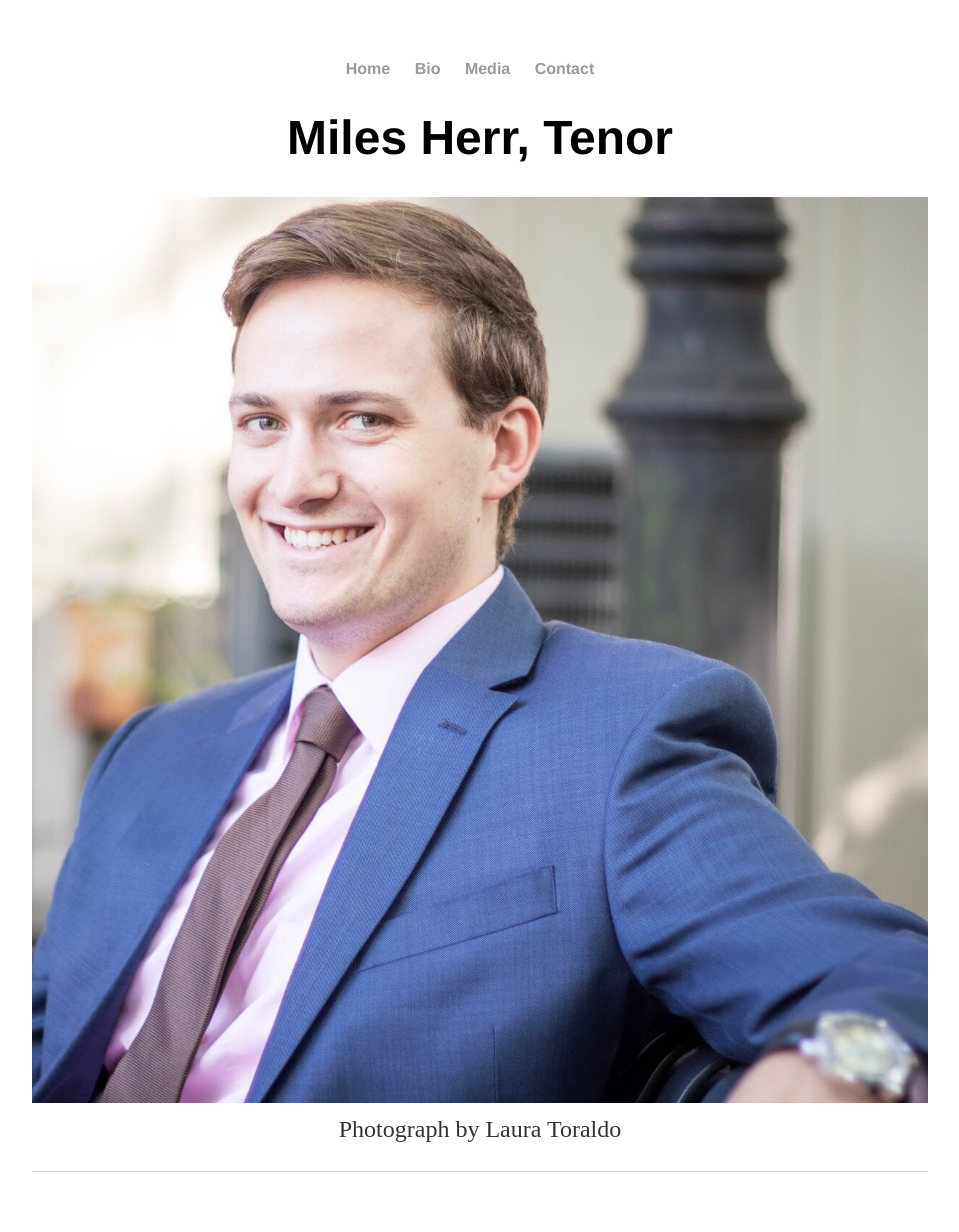
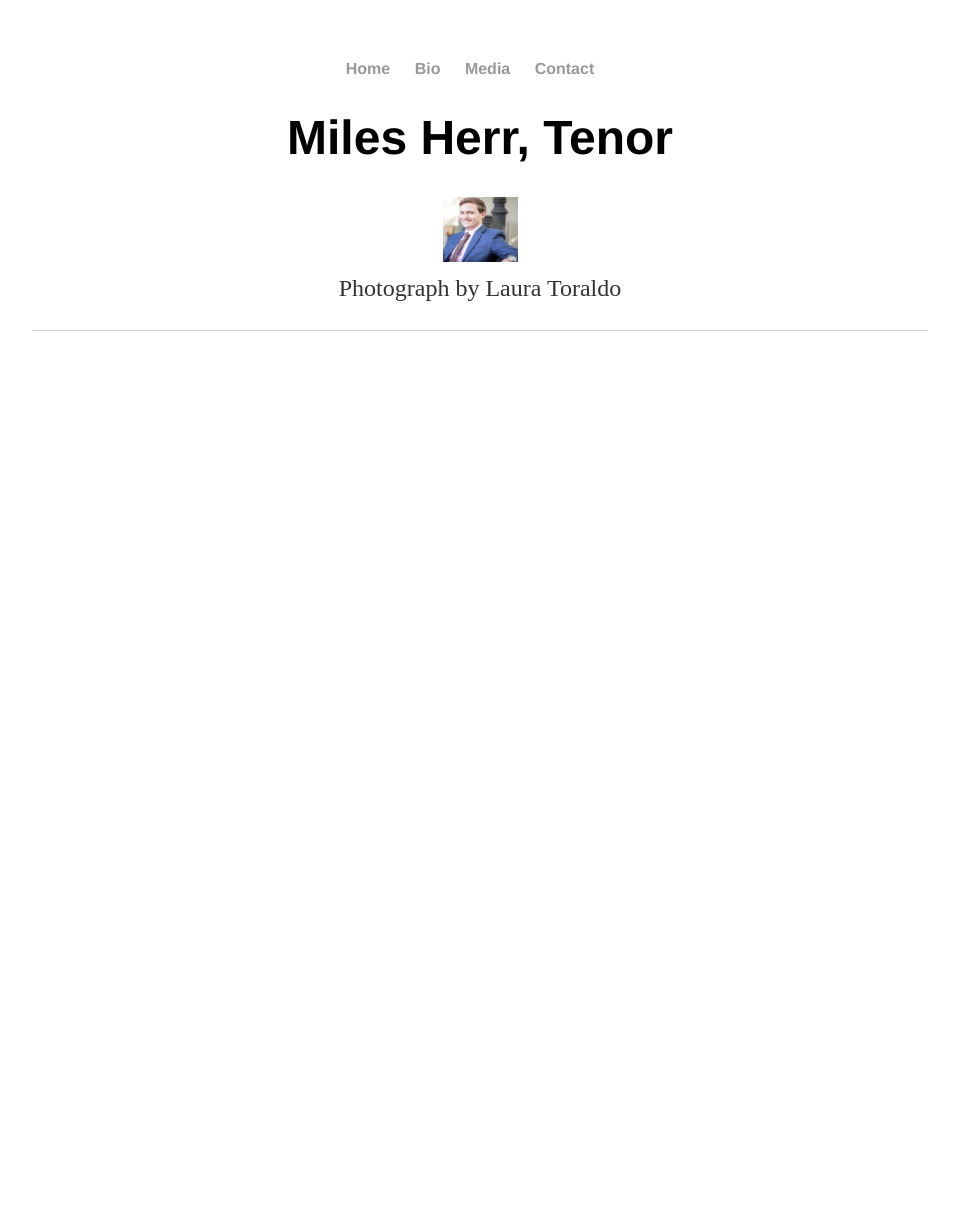
Before and after one commit to leemlb06pmi/leemlb06pmi.github.io, a Jekyll site: the page built from index.html, in a window 1280 px wide. Shown: the whole page, without its empty margins (160-1119 px from the left). Built offline with Jekyll 4.4.1, drawn with Linux system fonts in a browser that asks for light colours; after the commit the page ends 900 px from its top, so only the background shows below that.

Commit message:
Update index.html

```diff
--- a/index.html
+++ b/index.html
@@ -6,7 +6,7 @@ title: Miles Herr, Tenor
 	<h1>Miles Herr, Tenor</h1>
 	<!--<p><em>Lenox, MA</em></p>-->
 	<p>
-		<img src="https://leemlb06pmi.github.io/photos/Headshot.jpg" alt="Headshot">
+		<img src="https://leemlb06pmi.github.io/photos/Headshot.jpg" class = "sized" alt="Headshot">
 		<br>
 		Photograph by Laura Toraldo
 	</p>
```
